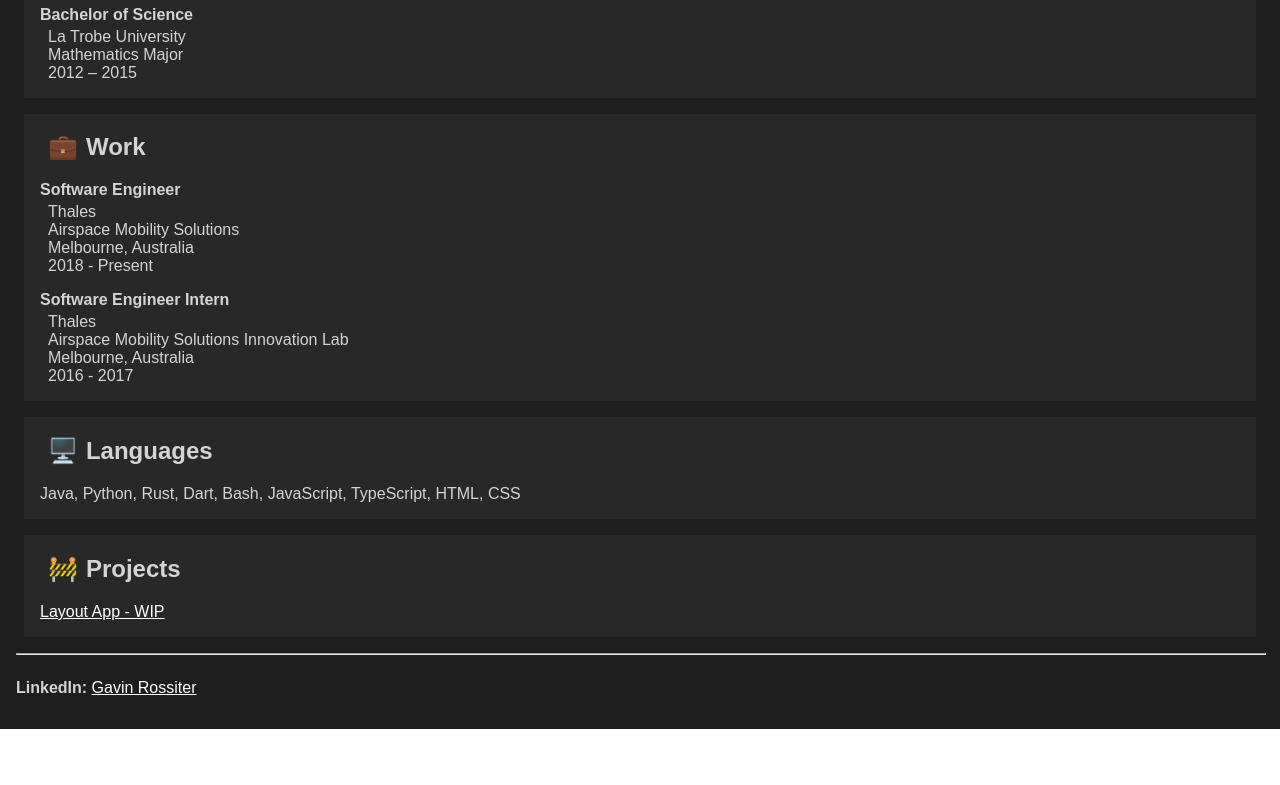
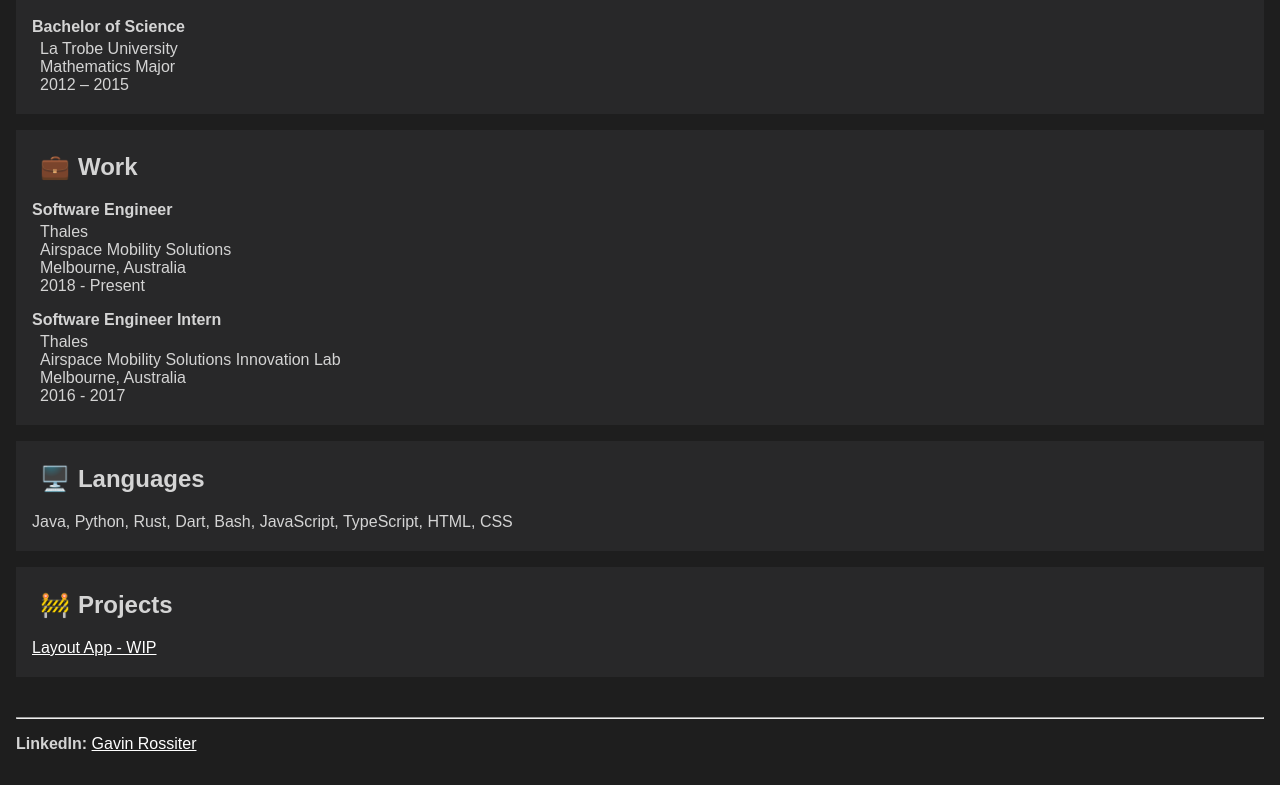
Before and after one commit to krooq/gavinrossiter.dev, a React (Create React App) app: page / in a window 1280 px wide. Shown: the part 562-1347 px from the top of the page. Before the commit the page ends 1291 px from the top, so only its background shows below. Built offline with nearby package versions, Linux system fonts and the light colour scheme.

Commit message:
finally-that-footer

```diff
--- a/src/Home.css
+++ b/src/Home.css
@@ -2,59 +2,35 @@
     font-family: Arial;
 }
 
+.home {
+    display:flex;
+    flex-direction: column;
+    background-color: #1e1e1e;
+    min-height:100vh;
+    color: #d4d4d4;
+}
+
+.content { flex: 1; }
+
+h4 {
+    margin: 4px 0px 4px 0px;
+}
 ul {
     margin-top: 4px;
     list-style-type: none;
     padding-left:8px;
 }
+table { margin-bottom: 16px;}
+a { color:white; }
+td { padding-right:16px; }
 
-h4 {
-    margin-top: 4px;
-    margin-bottom: 4px;
+.content div {
+    background-color: #282829;
+    margin:16px;
+    padding:4px 16px 4px 16px;
 }
 
-.home {
-    display:flex;
-    flex-direction: column;
-    padding: 16px;
-    /* height:100%;
-    width:100%; */
-    color: #d4d4d4;
-}
+.link-icon { text-align: center; }
+.emoji { padding:8px 8px; }
 
-hr {
-    color: ivory;
-    width: 100%;
-}
-
-#root{
-    min-height:100vh;
-    background-color: #1e1e1e;
-}
-
-a {
-    color:white;
-}
-
-.home div {
-    background-color: #282829;
-    margin:8px;
-    padding-left:16px;
-    display: inline-block;
-}
-
-td {
-    padding-right:16px
-}
-
-.link-icon {
-    text-align: center;
-}
-
-.emoji {
-    padding:8px 8px;
-}
-
-table {
-    margin-bottom: 16px;
-}
+footer { padding: 16px;}
--- a/src/Home.tsx
+++ b/src/Home.tsx
@@ -4,6 +4,7 @@ import './Home.css';
 function Home() {
     return (
         <div className="home">
+            <div className="content">
                 <div>
                     <h1 id="gavin-rossiter">Gavin Rossiter</h1>
                     <table >
@@ -49,7 +50,7 @@ function Home() {
         of air traffic management systems.</li>
                     </ul>
                 </div>
-            <div>
+                <div >
                     <h2 id="education"><span className="emoji" role="img" aria-label="education">🎓</span>Education</h2>
                     <h4 id="bachelor-of-computer-science">Bachelor of Computer Science</h4>
                     <ul>
@@ -64,7 +65,7 @@ function Home() {
                         <li>2012 – 2015</li>
                     </ul>
                 </div>
-            <div id="work">
+                <div >
                     <h2 id="work"><span className="emoji" role="img" aria-label="work">💼</span>Work</h2>
                     <h4 id="software-engineer">Software Engineer</h4>
                     <ul>
@@ -89,9 +90,12 @@ function Home() {
                     <h2 id="projects"><span className="emoji" role="img" aria-label="projects">🚧</span>Projects</h2>
                     <p><a href="/app">Layout App - WIP</a></p>
                 </div>
+            </div>
+            <footer>
                 <hr />
                 <p><strong>LinkedIn:</strong> <a href="https://www.linkedin.com/in/gavin-rossiter">Gavin Rossiter</a>
                 </p>
+            </footer>
         </div>
     )
 }
```
Lines whose indentation alone changed are shown as unchanged.
